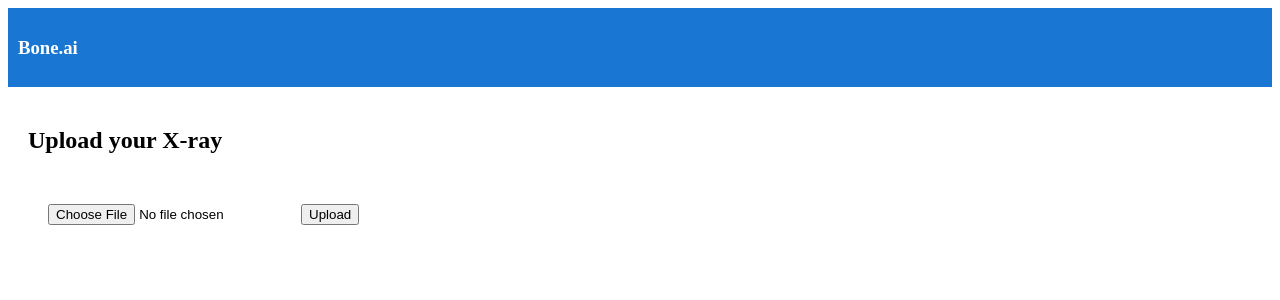
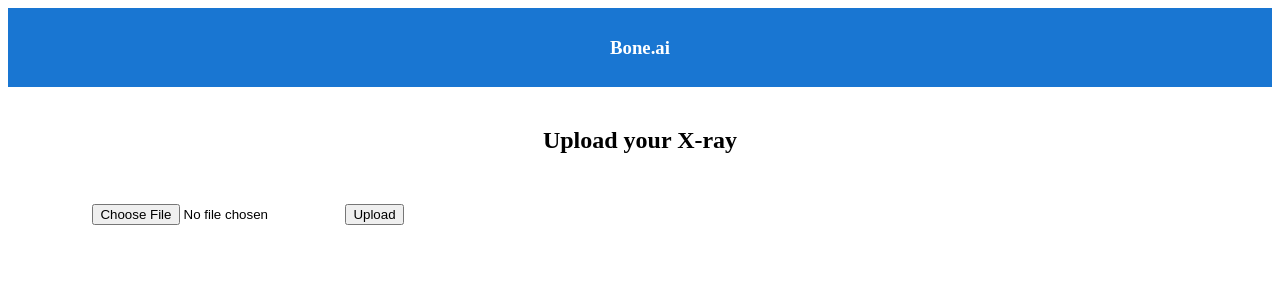
Before and after one commit to aristocrat71/Bone.ai, a React (Vite) app in the folder frontend/: page / in a window 1280 px wide. Shown: the top 300 px of the page. Built offline with nearby package versions, Linux system fonts and the light colour scheme.

Commit message:
app-css-def

```diff
--- a/frontend/src/App.css
+++ b/frontend/src/App.css
@@ -0,0 +1,6 @@
+#root {
+    max-width: 100%;
+    /* margin: 0 auto; */
+    /* padding: 2rem; */
+    text-align: center;
+  }
```
